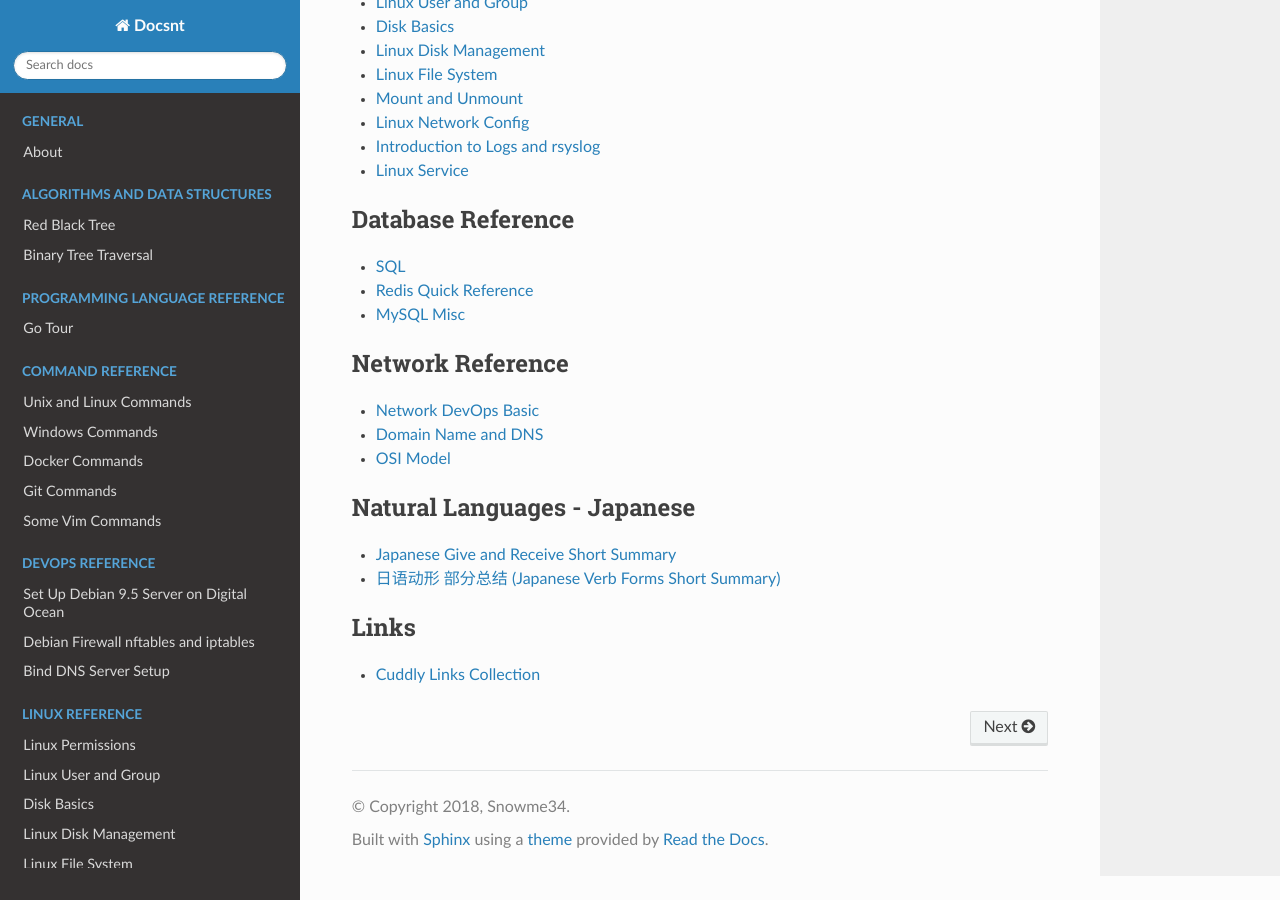
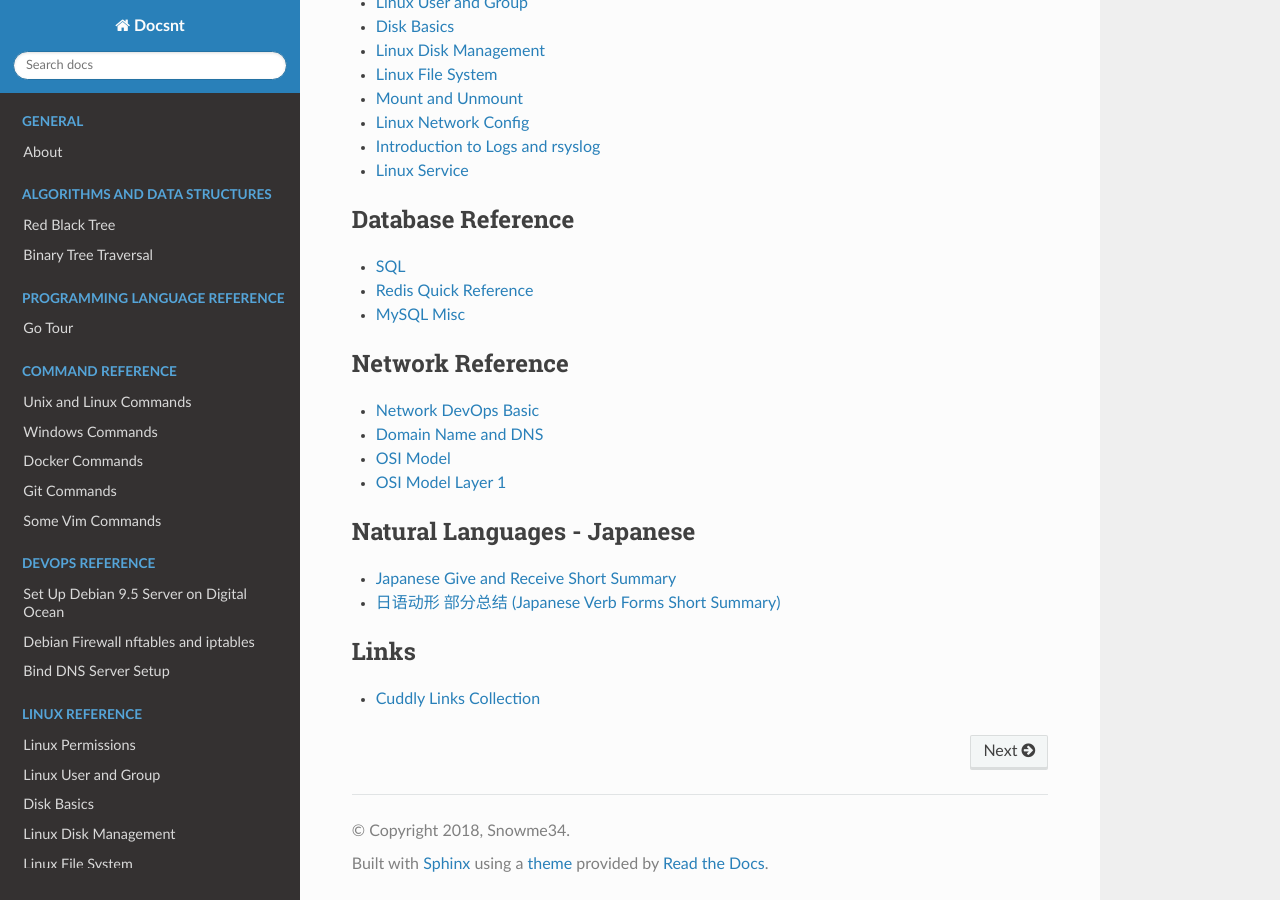
Before and after one commit to snowme34/snowme34.com, a Sphinx documentation site: the page built from docs/source/index.rst, in a window 1280 px wide and 900 px high, scrolled down 1606 px. Built offline with Sphinx 7.4.7 and the Read the Docs theme 2.0.0, drawn with Linux system fonts in a browser that asks for light colours.

Commit message:
add osi 1 to index

```diff
--- a/docs/source/index.rst
+++ b/docs/source/index.rst
@@ -128,6 +128,7 @@ The organization of this site is as following:
    reference/network/network-devops-basic
    reference/network/domain-name-and-dns
    reference/network/osi-model
+   reference/network/osi-model-1
 
 
 .. toctree::
```
